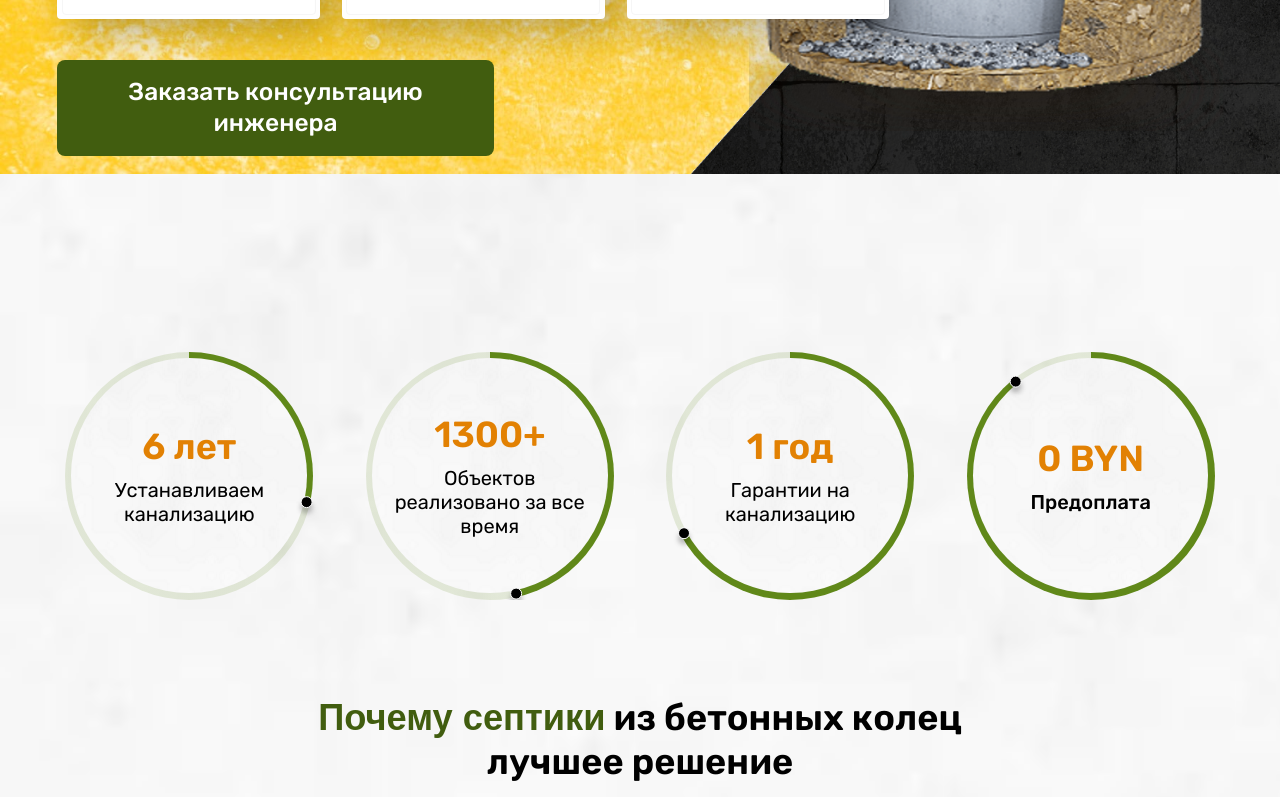
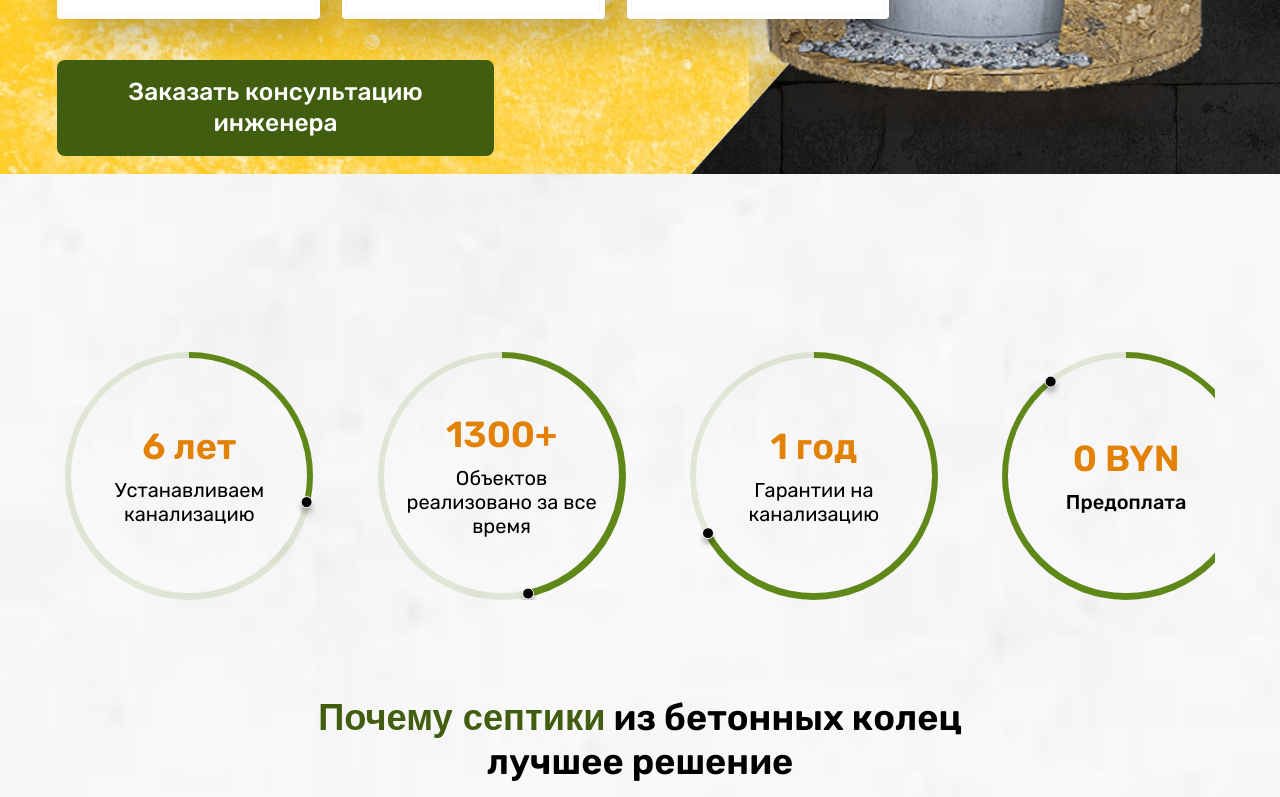
Before and after one commit to mitrofanzxc/llc-marketing-test, a React (Create React App) app: page / in a window 1280 px wide. Shown: the part 510-1307 px from the top of the page. Built offline with nearby package versions, Linux system fonts and the light colour scheme; a web font is replaced by a local one.

Commit message:
feat: adding response styles (Fri, Aug 12, 2022  2:05:14 PM)

```diff
--- a/src/sections/benefits/SectionBenefits.scss
+++ b/src/sections/benefits/SectionBenefits.scss
@@ -1,4 +1,22 @@
 @import '../../sass/Constants.scss';
+
+.benefits {
+  .swiper {
+    width: 100%;
+  }
+
+  .swiper-pagination-bullet {
+    display: none;
+  }
+
+  .swiper-button-prev {
+    display: none;
+  }
+
+  .swiper-button-next {
+    display: none;
+  }
+}
 
 .progress-bars {
   display: flex;
@@ -18,10 +36,6 @@
 
   @media (max-width: $breakpoint-sm-max) {
     padding-top: 420px;
-  }
-
-  @media (max-width: $breakpoint-xxs-min) {
-    padding-top: calcResponsiveSize(386, 386, 1, 360);
   }
 }
 
--- a/src/sections/benefits/SectionBenefits.tsx
+++ b/src/sections/benefits/SectionBenefits.tsx
@@ -12,10 +12,44 @@ import quality from '../../images/icons/quality.png';
 import bestPrice from '../../images/icons/best-price.png';
 import './SectionBenefits.scss';
 
+import { Swiper, SwiperSlide } from 'swiper/react';
+import { Navigation, Pagination, Mousewheel, Keyboard } from 'swiper';
+import 'swiper/css';
+import 'swiper/css/navigation';
+import 'swiper/css/pagination';
+
 const SectionBenefits: FC = () => {
   return (
     <section className="benefits">
       <section className="progress-bars wrapper">
+        <Swiper
+          cssMode={true}
+          navigation={true}
+          pagination={{
+            clickable: true,
+          }}
+          mousewheel={true}
+          keyboard={true}
+          slidesPerView={4}
+          spaceBetween={100}
+          modules={[Navigation, Pagination, Mousewheel, Keyboard]}
+          breakpoints={{
+            1: {
+              slidesPerView: 1,
+            },
+            481: {
+              slidesPerView: 2,
+            },
+            769: {
+              slidesPerView: 3,
+            },
+            1200: {
+              slidesPerView: 4,
+            },
+          }}
+          className="mySwiper"
+        >
+          <SwiperSlide>
             <ProgressBar
               header="6 лет"
               description="Устанавливаем канализацию"
@@ -23,6 +57,8 @@ const SectionBenefits: FC = () => {
               id={1}
               progress={28}
             />
+          </SwiperSlide>
+          <SwiperSlide>
             <ProgressBar
               header="1300+"
               description="Объектов реализовано за все время"
@@ -30,6 +66,8 @@ const SectionBenefits: FC = () => {
               id={2}
               progress={46}
             />
+          </SwiperSlide>
+          <SwiperSlide>
             <ProgressBar
               header="1 год"
               description="Гарантии на канализацию"
@@ -37,7 +75,17 @@ const SectionBenefits: FC = () => {
               id={3}
               progress={67}
             />
-        <ProgressBar header="0 BYN" description="Предоплата" fw="fw_medium" id={4} progress={89} />
+          </SwiperSlide>
+          <SwiperSlide>
+            <ProgressBar
+              header="0 BYN"
+              description="Предоплата"
+              fw="fw_medium"
+              id={4}
+              progress={89}
+            />
+          </SwiperSlide>
+        </Swiper>
       </section>
       <section className="septics wrapper">
         <h2 className="text-align_center">
--- a/src/sections/examples/SectionExamples.tsx
+++ b/src/sections/examples/SectionExamples.tsx
@@ -31,17 +31,17 @@ const SectionExamples: FC = () => {
             spaceBetween={40}
             modules={[Navigation, Pagination, Mousewheel, Keyboard]}
             breakpoints={{
-              769: {
-                slidesPerView: 4,
-              },
-              768: {
-                slidesPerView: 2,
+              1: {
+                slidesPerView: 1,
               },
               361: {
                 slidesPerView: 2,
               },
-              360: {
-                slidesPerView: 1,
+              769: {
+                slidesPerView: 3,
+              },
+              1200: {
+                slidesPerView: 4,
               },
             }}
             className="mySwiper"
--- a/src/sections/hero/SectionHero.scss
+++ b/src/sections/hero/SectionHero.scss
@@ -51,10 +51,14 @@
   }
 
   @media (max-width: $breakpoint-md-min) {
-    top: 28%;
+    top: 10%;
     right: calcResponsiveSize(0, 0, 1, 768);
     width: calcResponsiveSize(261, 261, 1, 768);
     height: calcResponsiveSize(269, 269, 1, 768);
+  }
+
+  @media (max-width: $breakpoint-sm-min) {
+    top: 28%;
   }
 }
 
@@ -72,6 +76,11 @@
   }
 
   @media (max-width: $breakpoint-md-min) {
+    top: 150px;
+    row-gap: calcResponsiveSize(20, 30, 361, 768);
+  }
+
+  @media (max-width: $breakpoint-sm-min) {
     top: 300px;
     row-gap: calcResponsiveSize(20, 30, 361, 768);
   }
```
Lines whose indentation alone changed are shown as unchanged.
